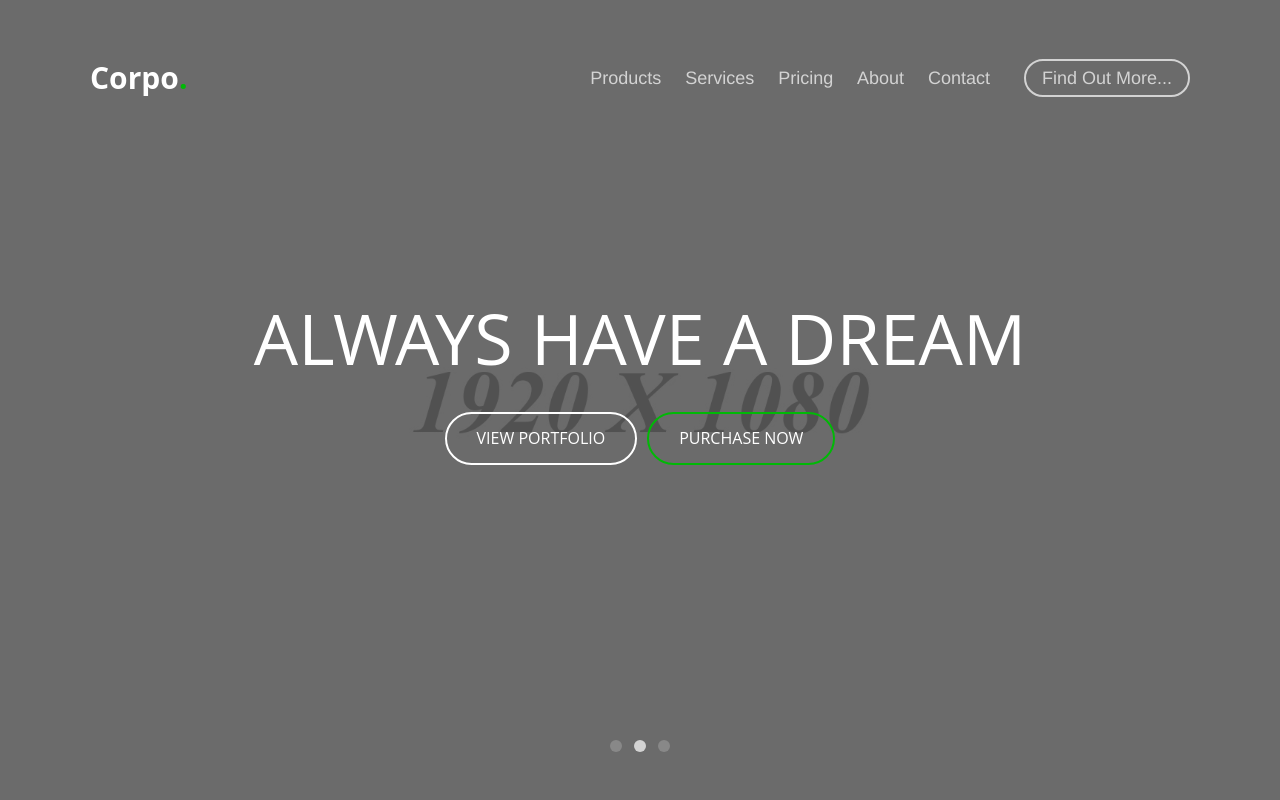
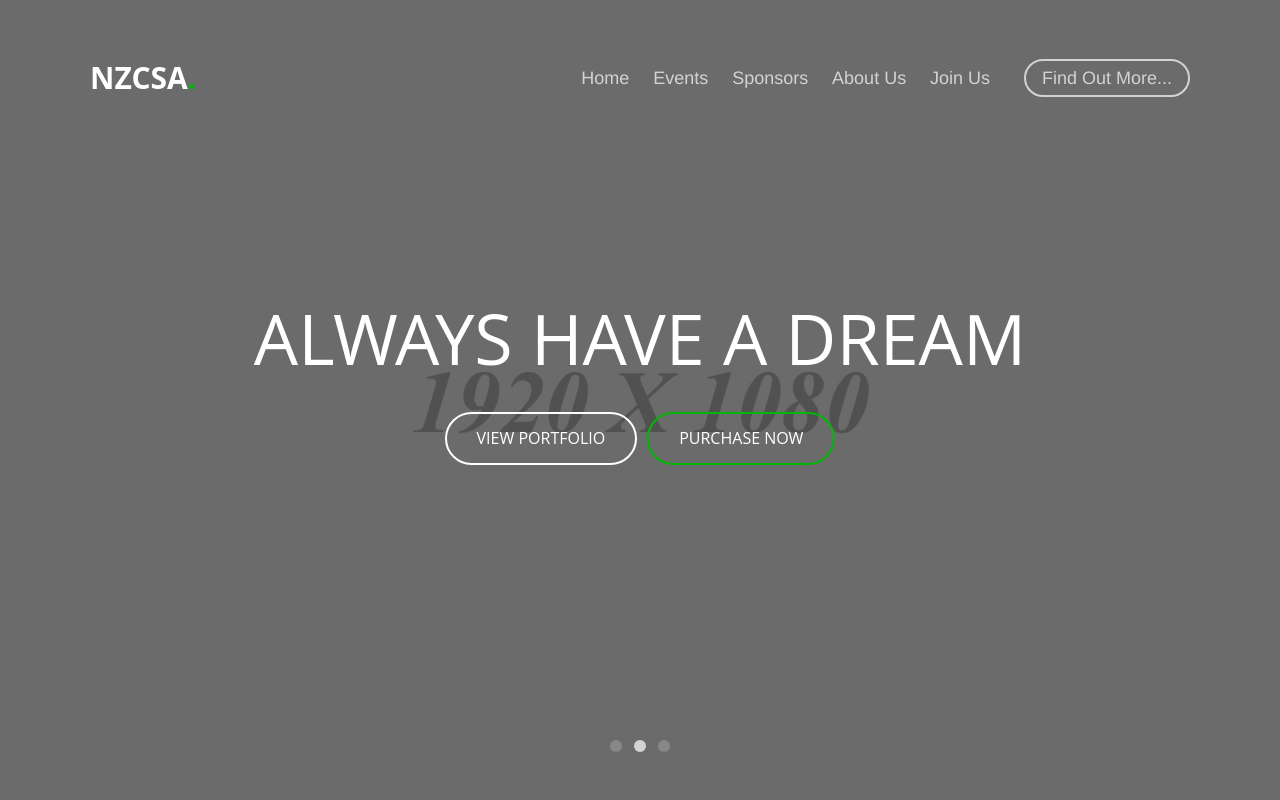
Before and after one commit to NZCSA/NZCSAWebsite, a plain HTML site: page home-default.html in a window 1280 px wide. Shown: the top 800 px of the page. Drawn offline with Linux system fonts and the light colour scheme.

Commit message:
change the nav bar

```diff
--- a/home-default.html
+++ b/home-default.html
@@ -3,7 +3,7 @@
 	<head>
 	<meta charset="utf-8">
 	<meta http-equiv="X-UA-Compatible" content="IE=edge">
-	<title>Corpo - Creative Multipurpose HTML5 Template</title>
+	<title>Welcome to NZCSA</title>
 	<meta name="viewport" content="width=device-width, initial-scale=1">
 
 	<!-- Place favicon.ico and apple-touch-icon.png in the root directory -->
@@ -35,14 +35,14 @@
 	<header id="header">
 		<div class="container">
 			<div class="header-inner">
-				<h1><a href="index.html">Corpo<span>.</span></a></h1>
+				<h1><a href="index.html">NZCSA<span>.</span></a></h1>
 				<nav>
 					<ul>
-						<li><a href="products.html">Products</a></li>
-						<li><a href="services.html">Services</a></li>
-						<li><a href="pricing.html">Pricing</a></li>
-						<li><a href="about.html">About</a></li>
-						<li><a href="contact.html">Contact</a></li>
+						<li><a href="products.html">Home</a></li>
+						<li><a href="services.html">Events</a></li>
+						<li><a href="pricing.html">Sponsors</a></li>
+						<li><a href="about.html">About Us</a></li>
+						<li><a href="contact.html">Join Us</a></li>
 						<li class="cta"><a href="#advantages">Find Out More...</a></li>
 					</ul>
 				</nav>
@@ -341,7 +341,7 @@
 		<div class="container">
 			<div class="col-md-3 col-sm-12 col-sm-push-0 col-xs-12 col-xs-push-0">
 				<h3>About Us</h3>
-				<p>Lorem ipsum dolor sit amet, velit putant referrentur in cum, vix admodum tractatos necessitatibus ad, dolore libris eu eum.</p>
+				<p>We are NZCSA!!</p>
 			</div>
 			<div class="col-md-3 col-md-push-1 col-sm-12 col-sm-push-0 col-xs-12 col-xs-push-0">
 				<h3>Our Services</h3>
@@ -371,7 +371,7 @@
 				</ul>
 			</div>
 			<div class="col-md-12 copyright text-center">
-				<p>&copy; Copyright 2016 <a href="#">Corpo</a> All Rights Reserved</p>
+				<p>&copy; Copyright 2017 <a href="#">NZCSA</a> All Rights Reserved</p>
 			</div>
 		</div>
 	</footer>
```
